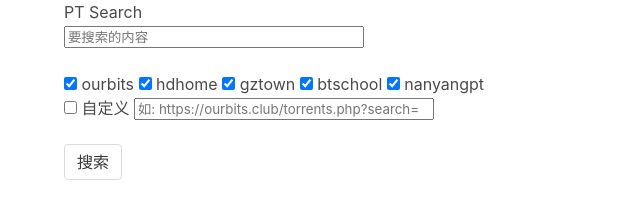
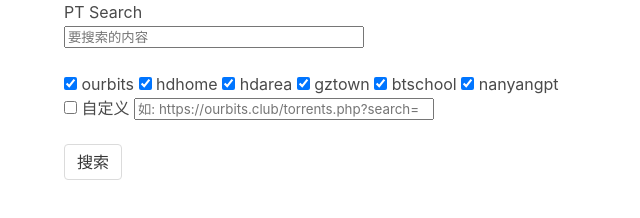
Before and after one commit to Hinpc/tool, a plain HTML site: page ptsearch/index.html in a window 1280 px wide. Shown: the whole page, without its empty margins (0-640 px from the left). Drawn offline with nearby package versions, Linux system fonts and the light colour scheme.

Commit message:
Update index.html

```diff
--- a/ptsearch/index.html
+++ b/ptsearch/index.html
@@ -28,6 +28,10 @@
 
             <label>
                 <input type="checkbox" value="http://hdhome.org/torrents.php?notnewword=1&search=" checked="checked"> hdhome
+            </label>
+
+            <label>
+                <input type="checkbox" value="https://www.hdarea.co/torrents.php?notnewword=1&search=" checked="checked"> hdarea
             </label>
 
             <label>
```
